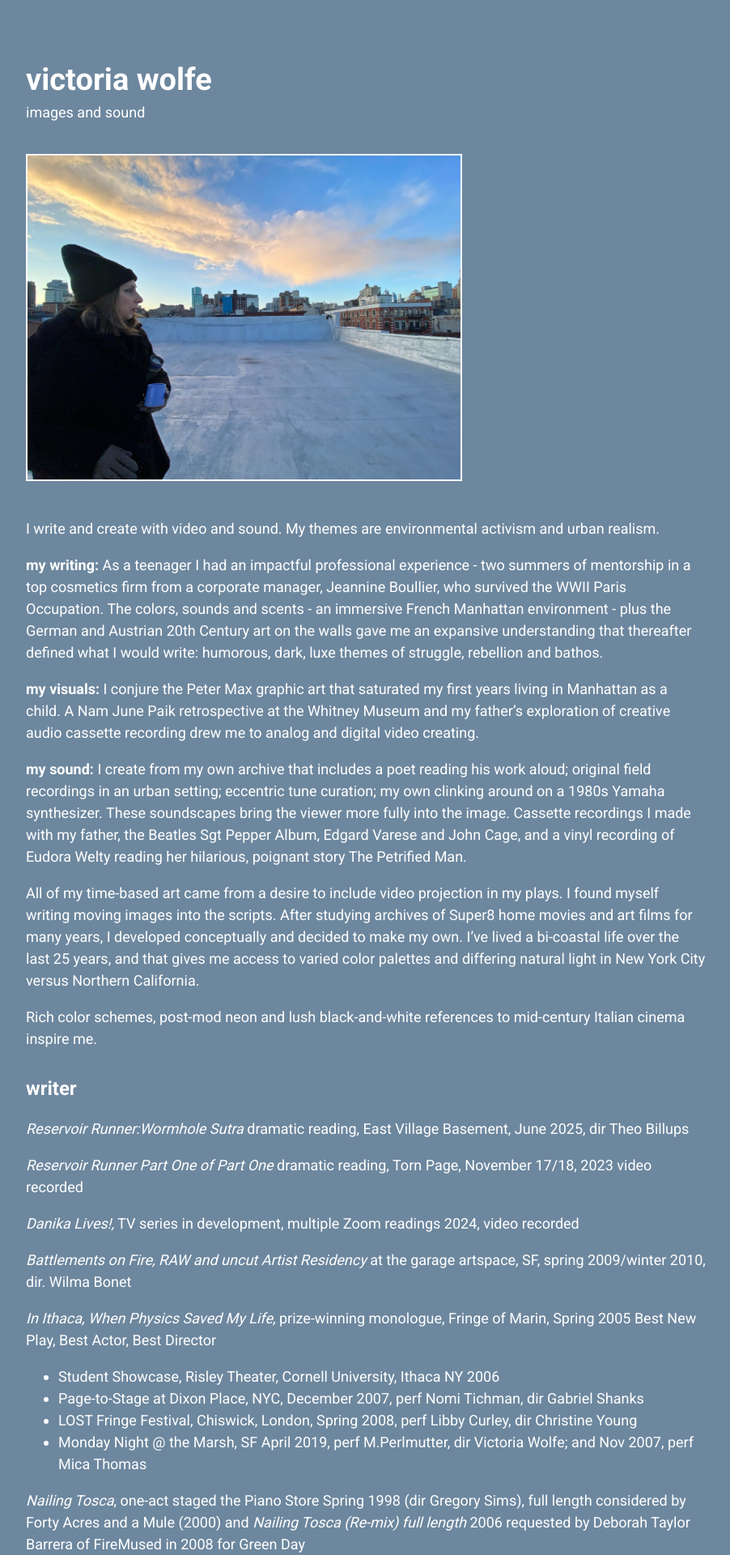
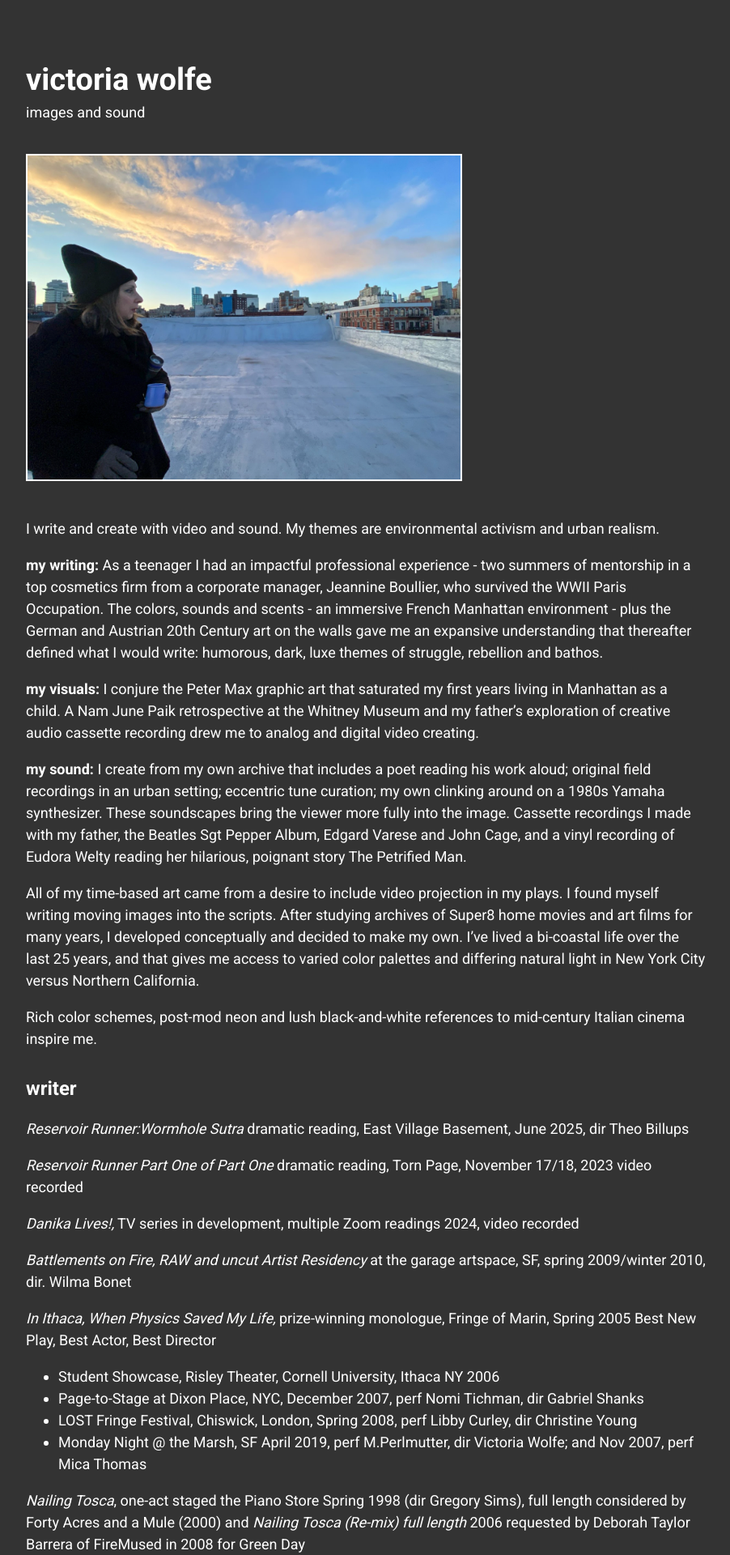
Before and after one commit to minicreative/victoriawolfe, a Jekyll site: the page built from index.md, in a window 1280 px wide. Shown: the top 1920 px of the page at 81% size, without its empty margins (188-1090 px from the left). Built offline with Jekyll 4.4.1, drawn with Linux system fonts in a browser that asks for light colours.

Commit message:
grey background

```diff
--- a/css/main.scss
+++ b/css/main.scss
@@ -18,7 +18,7 @@ div, input, textarea {box-sizing:border-box;}
 
 // Site Styles
 body {
-    background:#6d879e; color:white;
+    background:#333; color:white;
     font-family:'Roboto', sans-serif; line-height:1.5; font-weight:400; font-size:18px;
     @include breakpoint(s) {font-size:16px;}
 }
```
